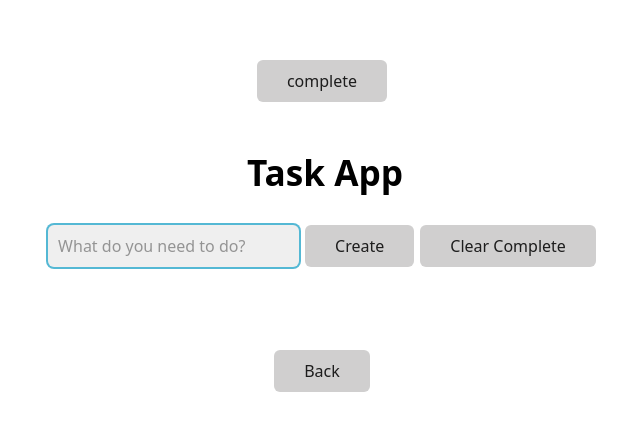
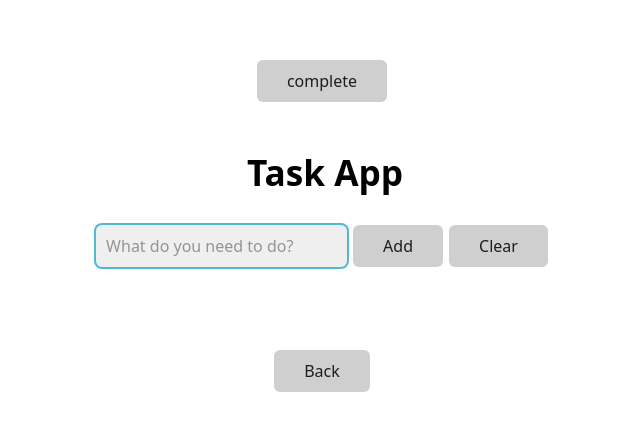
Before and after one commit to jean3102/hook-app, a React (Vite) app: page /useReducer/task-app in a window 1280 px wide. Shown: the part 191-622 px from the top of the page, without its empty margins (315-955 px from the left). Built offline with nearby package versions, Linux system fonts and the light colour scheme.

Commit message:
feat(taskForm) change input name

```diff
--- a/src/useReducer/TaskApp/TaskForm.tsx
+++ b/src/useReducer/TaskApp/TaskForm.tsx
@@ -37,8 +37,8 @@ export default function TaskForm({ handleAddTask }: TaskFormProps) {
 				placeholder="What do you need to do?"
 				onChange={handleChange}
 			/>
-			<button type="submit">Create</button>
-			<button>Clear Complete</button>
+			<button type="submit">Add</button>
+			<button>Clear</button>
 		</form>
 	);
 }
```
